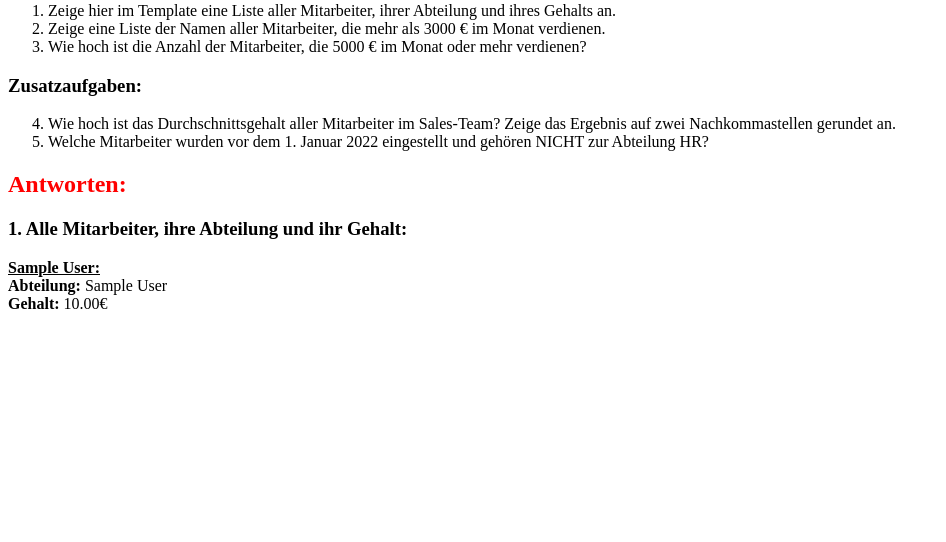
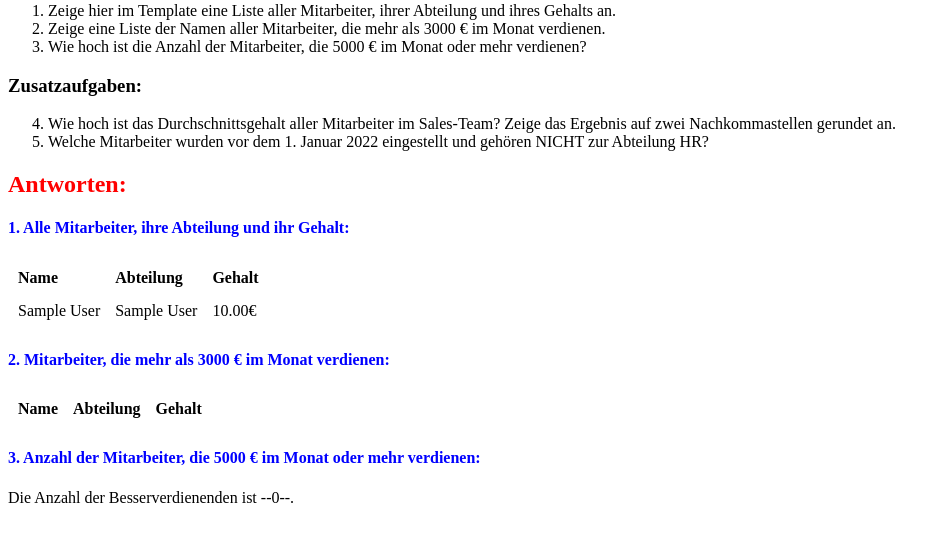
Before and after one commit to ralfs-devs/BE_staff_filter_app_teilnehmer, a Django app: page /employees/ in a window 1280 px wide. Shown: the part 125-667 px from the top of the page, without its empty margins (0-946 px from the left). Run offline with Django 5.2, Linux system fonts and the light colour scheme; tables that the repository leaves empty hold one stand-in row (values such as "Sample post"); lists and menus that the app fills with data are empty.

Commit message:
Lösung der ersten  3 Aufgaben
Co-authored-by: Copilot <copilot@github.com>

```diff
--- a/employees_app/templates/employee_list.html
+++ b/employees_app/templates/employee_list.html
@@ -23,15 +23,40 @@
     <h2 style="color:red">Antworten:</h2>
 
     <!-- Hier eure Antworten rendern -->
-    <h3>1. Alle Mitarbeiter, ihre Abteilung und ihr Gehalt:</h3>
+    <h4 style="color:blue">1. Alle Mitarbeiter, ihre Abteilung und ihr Gehalt:</h4>
+    <table border="0" cellpadding="5" cellspacing="5">
+        <tr>
+            <th style="text-align:left">Name</th>
+            <th style="text-align:left">Abteilung</th>
+            <th style="text-align:left">Gehalt</th>
+        </tr>
+        {% for employee in employees %}
+          <tr>
+            <td>{{ employee.name }}</td>
+            <td>{{ employee.department }}</td>
+            <td>{{ employee.salary }}€</td>
+          </tr>
+        {% endfor %}
+    </table>
 
-    {% for employee in employees %}
-    <div>
-        <p><strong><u>{{ employee.name }}:</u></strong><br>
-        <strong>Abteilung:</strong> {{ employee.department }}<br>
-        <strong>Gehalt:</strong> {{ employee.salary }}€</p>
-    </div>
-    {% endfor %}
+    <h4 style="color:blue">2. Mitarbeiter, die mehr als 3000 € im Monat verdienen:</h4>
+    <table border="0" cellpadding="5" cellspacing="5">
+        <tr>
+            <th style="text-align:left">Name</th>
+            <th style="text-align:left">Abteilung</th>
+            <th style="text-align:left">Gehalt</th>
+        </tr>
+        {% for employee in gt3000_employees %}
+          <tr>
+            <td>{{ employee.name }}</td>
+            <td>{{ employee.department }}</td>
+            <td>{{ employee.salary }}€</td>
+          </tr>
+        {% endfor %}
+    </table>
+    <h4 style="color:blue">3. Anzahl der Mitarbeiter, die 5000 € im Monat oder mehr verdienen:</h4>
+    <p>Die Anzahl der Besserverdienenden ist --{{ high_earners_count }}--.</p>
 
   </body>
+
 </html>
--- a/employees_app/views.py
+++ b/employees_app/views.py
@@ -3,7 +3,7 @@ from .models import Employee
 from django.db.models import Avg, Q
 from datetime import date
 from django.views.generic.list import ListView
-from employees_app.models import Employee
+from employees_app.models import Employee, Department
 
 
 class EmployeeListView(ListView):
@@ -12,4 +12,12 @@ class EmployeeListView(ListView):
     context_object_name = 'employees'
 
     def get_queryset(self):
+
         return Employee.objects.select_related('department').all()
+
+    def get_context_data(self, **kwargs):
+        context = super().get_context_data(**kwargs)
+        context['gt3000_employees'] = Employee.objects.filter(salary__gt=3000)
+        context['high_earners_count'] = Employee.objects.filter(salary__gte=5000).count()
+
+        return context
```
